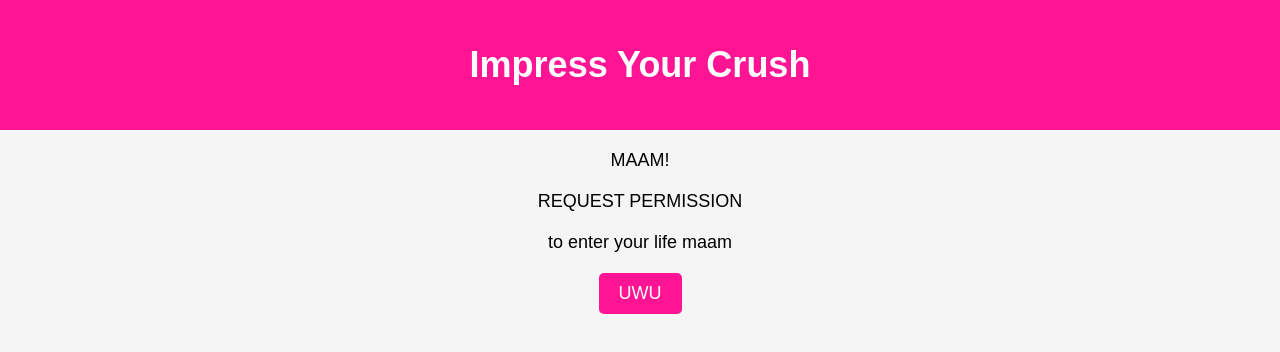
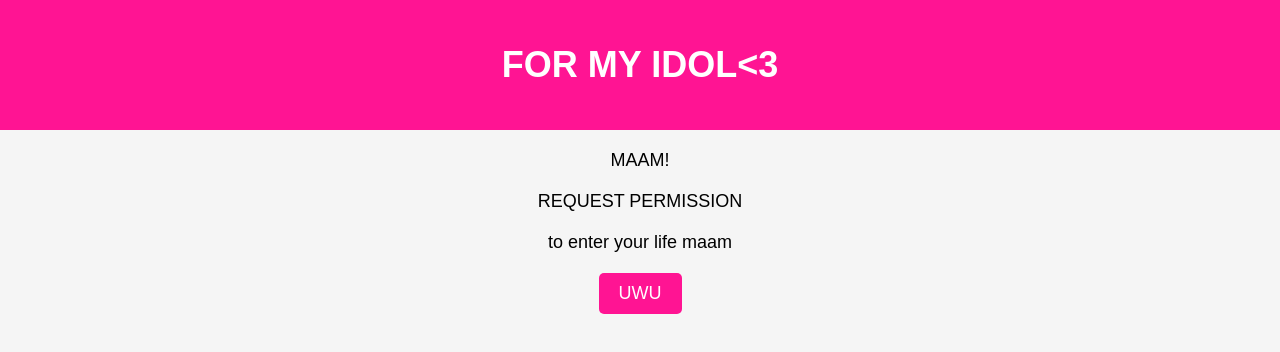
Before and after one commit to earlexe/para-sayo-crush, a plain HTML site: page index.html in a window 1280 px wide. Drawn offline with Linux system fonts and the light colour scheme.

Commit message:
index.html

```diff
--- a/index.html
+++ b/index.html
@@ -43,7 +43,7 @@
 </head>
 <body>
     <header>
-        <h1>Impress Your Crush</h1>
+        <h1>FOR MY IDOL<3</h1>
     </header>
     <div id="content">
         <p>MAAM!</p>
```
